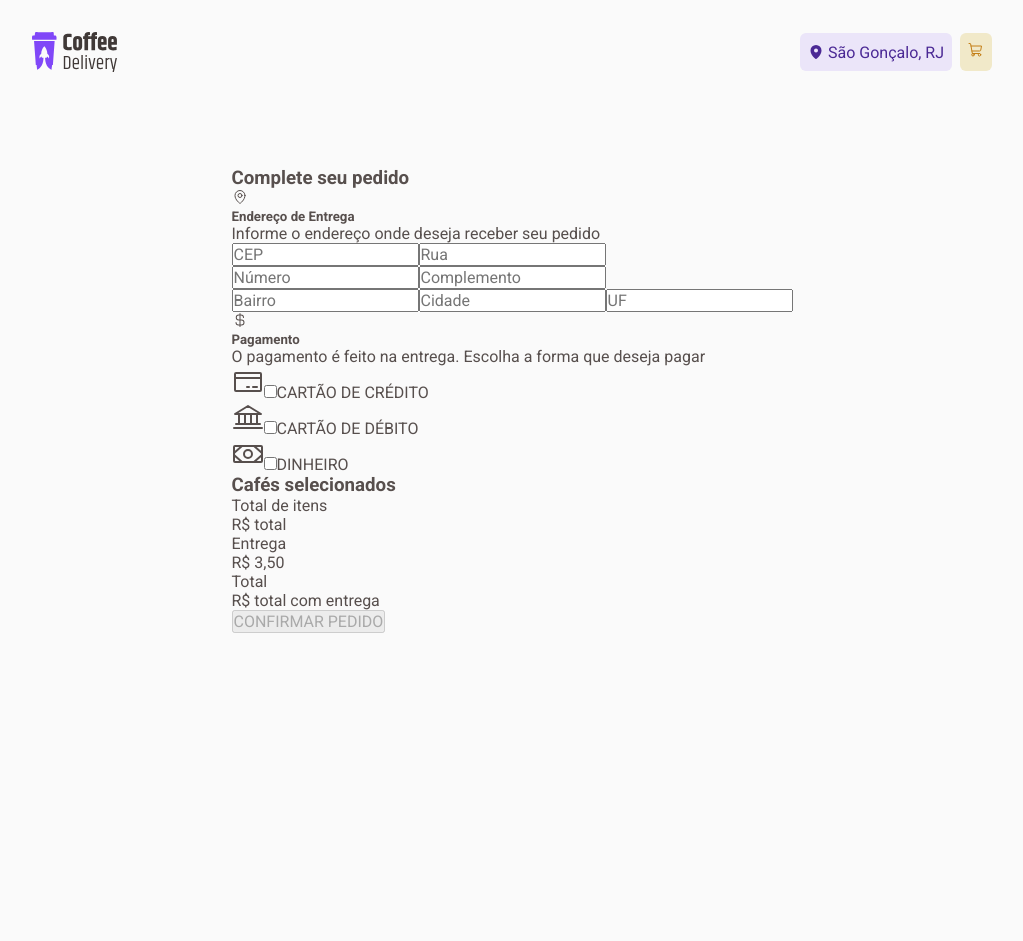
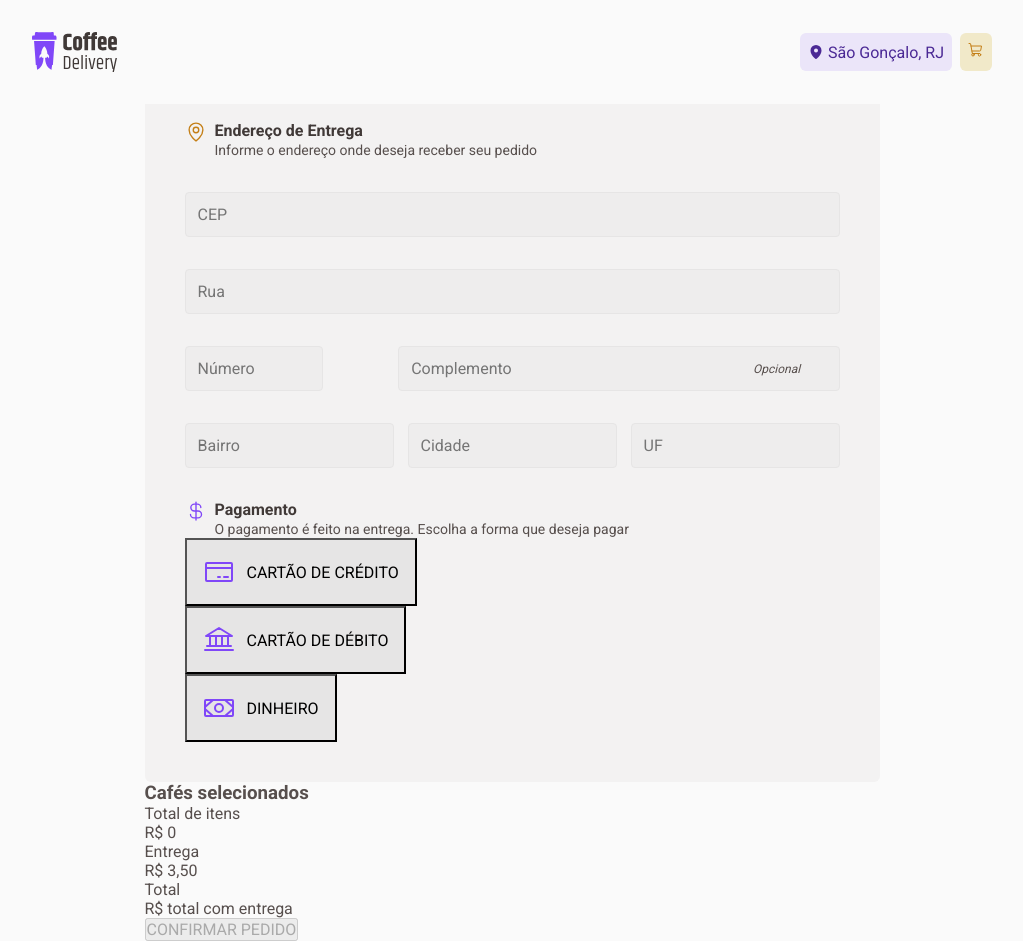
Before and after one commit to BrunoAraujooDev/cafeteria, a React (Vite) app: page /checkout in a window 1280 px wide. Shown: the whole page, without its empty margins (128-1151 px from the left). Before the commit the page ends 800 px from the top, so only its background shows below. Built offline with nearby package versions, Linux system fonts and the light colour scheme.

Commit message:
iniciando o css da tela de checkout

```diff
--- a/src/context/MenuContext.tsx
+++ b/src/context/MenuContext.tsx
@@ -9,7 +9,7 @@ export interface Menu {
     ingredients: string[]
     image: string
     id: number
-    quantity?: number
+    quantity: number
 }
 
 interface MenuContextType {
--- a/src/pages/Home/Menu/MenuCafeteria.tsx
+++ b/src/pages/Home/Menu/MenuCafeteria.tsx
@@ -17,7 +17,8 @@ export function MenuCafeteria() {
         description: '',
         ingredients: [],
         image: '',
-        id: 0
+        id: 0,
+        quantity: 0
     }])
 
     const [quantitySelected, setQuantitySelected] = useState<number[]>(
--- a/src/pages/PaymentPage/index.tsx
+++ b/src/pages/PaymentPage/index.tsx
@@ -1,79 +1,80 @@
 import { Bank, CreditCard, CurrencyDollar, MapPin, Minus, Money, Plus, Trash } from "phosphor-react";
-import { useContext } from "react";
+import { useContext, useState } from "react";
 import { MenuContext } from "../../context/MenuContext";
-import { CheckoutContainer } from "./style";
+import { CheckoutContainer, InputFormSection, MapPinDiv, InputArea, InputAreaDiv, LabelInputComplemento, CurrencyDollarDiv, PaymentOptionButton } from "./style";
 
 export function PaymentPage(){
 
     const { menuSelected } = useContext(MenuContext);
-    console.log('menuSelected', menuSelected)
+
+
+    const [totalPay, setTotalPay] = useState<Number>(() => {
+        const total = menuSelected?.reduce((acc, item) => parseFloat((acc + (item.quantity * 9.90)).toFixed(2)) , 0) || 0
+        return total
+    });
 
     return (
         <CheckoutContainer>
             <form>
                 <h3>Complete seu pedido</h3>
-                <section>
+                <InputFormSection>
+                    <MapPinDiv>
+                        <MapPin size={22}/>
                         <div>
-                        <MapPin/>
                             <h5>Endereço de Entrega</h5>
-                    </div>
                             <p>
                                 Informe o endereço onde deseja receber seu pedido
                             </p>
+                        </div>
+                    </MapPinDiv>
 
-                    <input type="number" placeholder="CEP"/>
-                    <input type="text" placeholder="Rua"/>
+                    <InputArea type="number" placeholder="CEP"/>
+                    <InputArea type="text" placeholder="Rua"/>
+                    <InputAreaDiv>
+                        <InputArea type="number" placeholder="Número"/>
+                        <LabelInputComplemento htmlFor="">Opcional</LabelInputComplemento>
+                        <InputArea type="text" placeholder="Complemento"/>
+                    </InputAreaDiv>
+                    <InputAreaDiv>
+                        <InputArea type="text" placeholder="Bairro"/>
+                        <InputArea type="text" placeholder="Cidade"/>
+                        <InputArea type="text" placeholder="UF"/>
+                    </InputAreaDiv>
                     <div>
-                        <input type="number" placeholder="Número"/>
-                        <input type="text" placeholder="Complemento"/>
-                    </div>
+                        <CurrencyDollarDiv>
+                            <CurrencyDollar size={22} />
                             <div>
-                        <input type="text" placeholder="Bairro"/>
-                        <input type="text" placeholder="Cidade"/>
-                        <input type="text" placeholder="UF"/>
-                    </div>
-                    <div>
-                        <div>
-                            <CurrencyDollar  weight="fill" />
                                 <h5>Pagamento</h5>
-                        </div>
                                 <p>
                                     O pagamento é feito na entrega. Escolha a forma que deseja pagar
                                 </p>
-                        <div>
+                            </div>
+                        </CurrencyDollarDiv>
+                        <PaymentOptionButton>
                             <CreditCard size={32}  />
-                            <input type="checkbox" id="credito"/>
-                            <label htmlFor="credito">
                             CARTÃO DE CRÉDITO
-                            </label>
-                        </div>
-                        <div>
+                        </PaymentOptionButton>
+                        <PaymentOptionButton>
                             <Bank size={32}  />
-                            <input type="checkbox" id="debito"/>
-                            <label htmlFor="debito">
                                 CARTÃO DE DÉBITO
-                            </label>
-                        </div>
-                        <div>
+                        </PaymentOptionButton>
+                        <PaymentOptionButton>
                             <Money size={32}  />
-                            <input type="checkbox" id="dinheiro"/>
-                            <label htmlFor="dinheiro">
                                 DINHEIRO
-                            </label>
-                        </div>
+                        </PaymentOptionButton>
 
                     </div>
 
 
 
 
-                </section>
+                </InputFormSection>
                 <section>
                     <h3>Cafés selecionados</h3>
                     {menuSelected?.map(coffee => {
                         return (
-                            <div>
-                                <img src={coffee.image} alt={coffee.title}/>
+                            <div key={coffee.id}>
+                                {/* <img src={coffee.image} alt={coffee.title}/> */}
                                 <div>
                                     <p>{coffee.title}</p>
                                     <div>
@@ -100,7 +101,7 @@ export function PaymentPage(){
                     })}
                     <div>
                         <p>Total de itens</p>
-                        <p>R$ total</p>
+                        <p>{`R$ ${totalPay}`}</p>
                     </div>
                     <div>
                         <p>Entrega</p>
--- a/src/pages/PaymentPage/style.ts
+++ b/src/pages/PaymentPage/style.ts
@@ -8,3 +8,90 @@ export const CheckoutContainer = styled.article`
     height: 100vh;
     width: 100vw;
 `
+
+export const InputFormSection = styled.section`
+    display: flex;
+    flex-direction: column;
+    justify-content: center;
+    align-items: flex-start;
+    background-color: ${prop => prop.theme['base-card']};
+    padding: 2.5rem;
+    gap: 2rem;
+    margin-top: 200px;
+    border-radius: 6px;
+`
+
+export const MapPinDiv = styled.div`
+    display: flex;
+    gap: 8px;
+
+    svg{
+        color: ${prop => prop.theme['produto-yellow-dark']};
+    }
+
+    div {
+        line-height: 1.3;
+
+        h5 {
+            color: ${prop => prop.theme['base-subtitle']};
+            font-size: 1rem;
+        }
+
+        p {
+            color: ${prop => prop.theme['base-text']};
+            font-size: 0.875rem;
+        }
+    }
+`
+
+export const InputArea = styled.input`
+    background-color: ${prop => prop.theme['base-input']};
+    border: 1px solid ${prop => prop.theme['base-button']};
+    border-radius: 4px;
+    padding: 0.75rem;
+    width: 100%;
+`
+
+export const InputAreaDiv = styled.div`
+    display: flex;
+    gap: 0.875rem;
+    width: 100%;
+
+    input[type=number]{
+        width: 30%;
+    }
+`
+
+export const LabelInputComplemento = styled.label`
+    position: relative;
+    left: 26rem;
+    top: 1rem;
+    font-style: italic;
+    font-size: 0.75rem;
+
+`
+
+export const CurrencyDollarDiv = styled(MapPinDiv)`
+
+    svg{
+        color: ${prop => prop.theme['produto-purple']};
+    }
+`
+
+export const PaymentOptionButton = styled.button`
+    display: flex;
+    justify-content: center;
+    align-items: center;
+    padding: 1rem;
+    gap: 0.75rem;
+    background-color: ${prop => prop.theme['base-button']};
+    cursor: pointer;
+
+    svg {
+        color: ${prop => prop.theme['produto-purple']};
+    }
+
+    &:active {
+
+    }
+`
--- a/src/styles/themes/default.ts
+++ b/src/styles/themes/default.ts
@@ -13,7 +13,7 @@ export const defaultTheme = {
     'base-label': '#8D8686',
     'base-hover': '#D7D5D5',
     'base-button': '#E6E5E5',
-    'base-input': '#EDEDED',
+    'base-input': '#EEEDED',
     'base-card': '#F3F2F2',
     'base-background': '#FAFAFA',
     'white': '#FFFFFF',
```
Lines whose indentation alone changed are shown as unchanged.
